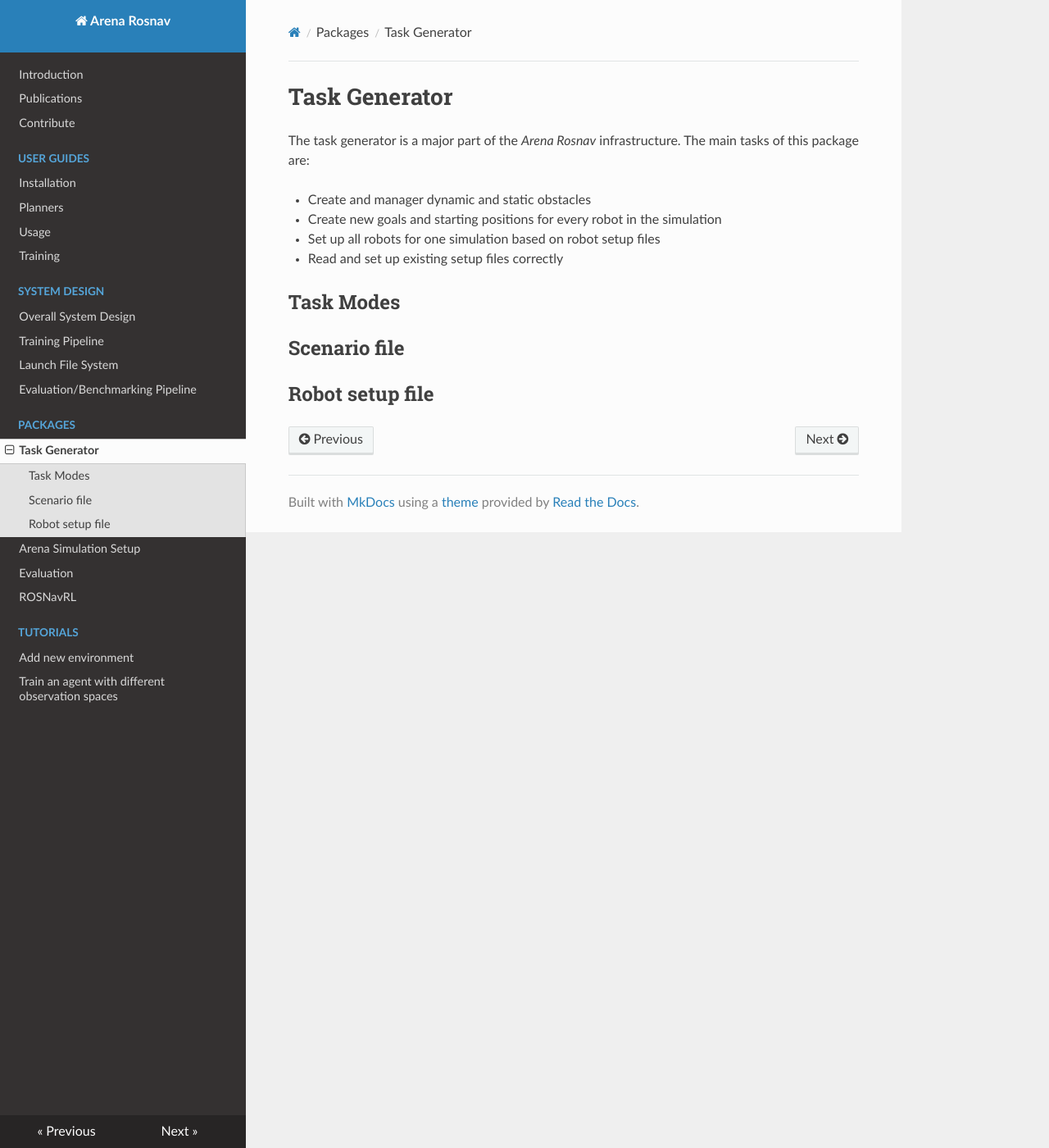
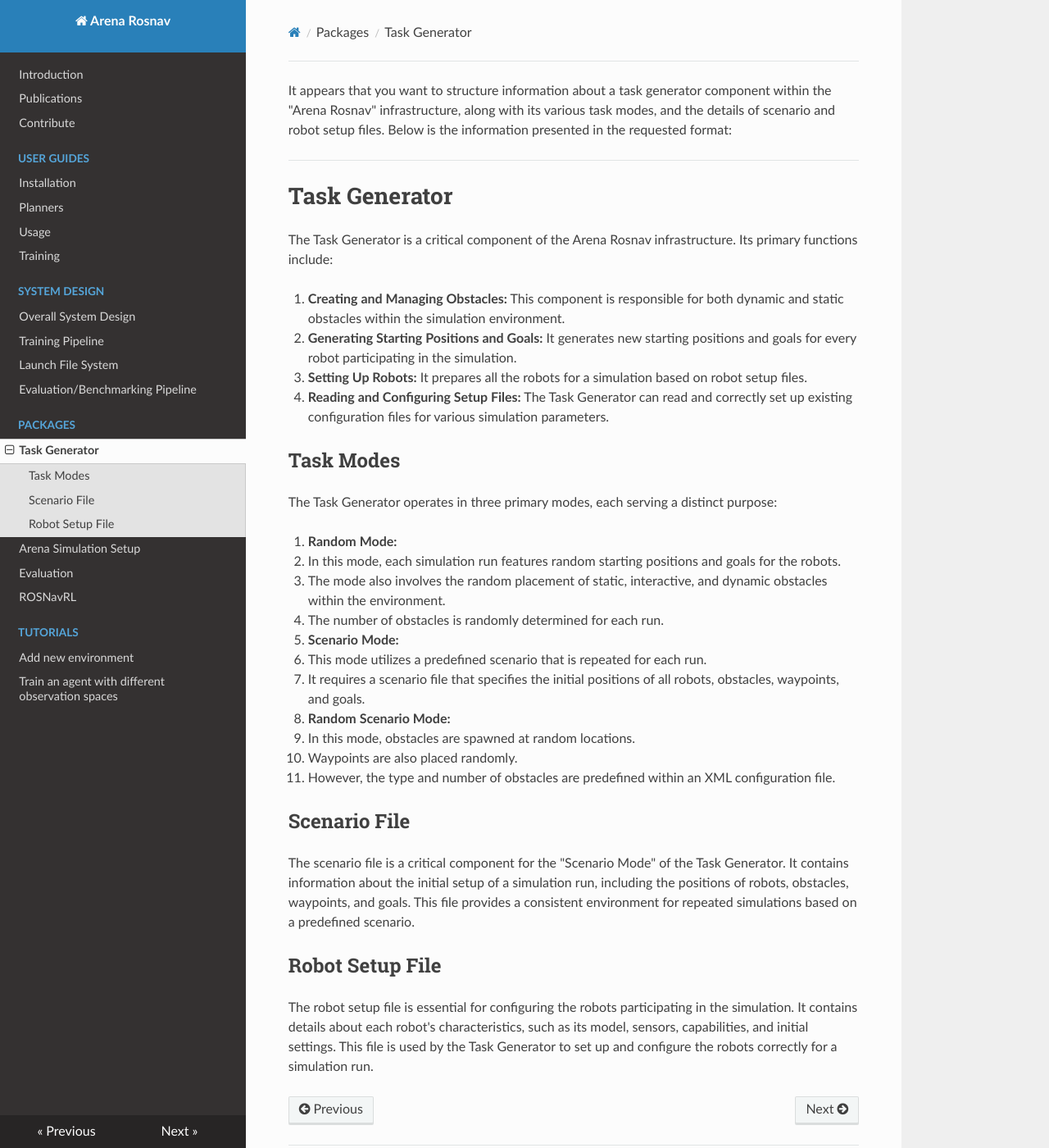
Before and after one commit to Arena-Rosnav/.github, an MkDocs documentation site: the page built from docs/packages/task_generator.md, in a window 1280 px wide and 1400 px high. Shown: the whole window at 82% size. Built offline with MkDocs 1.6.1, drawn with Linux system fonts in a browser that asks for light colours; nearby versions of some CDN libraries; comment, search, counter and statistics services are not loaded.

Commit message:
Update task_generator.md

```diff
--- a/docs/packages/task_generator.md
+++ b/docs/packages/task_generator.md
@@ -1,14 +1,41 @@
+It appears that you want to structure information about a task generator component within the "Arena Rosnav" infrastructure, along with its various task modes, and the details of scenario and robot setup files. Below is the information presented in the requested format:
+
+---
+
 # Task Generator
 
-The task generator is a major part of the _Arena Rosnav_ infrastructure. The main tasks of this package are:
+The Task Generator is a critical component of the Arena Rosnav infrastructure. Its primary functions include:
 
-- Create and manager dynamic and static obstacles
-- Create new goals and starting positions for every robot in the simulation
-- Set up all robots for one simulation based on robot setup files
-- Read and set up existing setup files correctly
+1. **Creating and Managing Obstacles:** This component is responsible for both dynamic and static obstacles within the simulation environment.
+
+2. **Generating Starting Positions and Goals:** It generates new starting positions and goals for every robot participating in the simulation.
+
+3. **Setting Up Robots:** It prepares all the robots for a simulation based on robot setup files.
+
+4. **Reading and Configuring Setup Files:** The Task Generator can read and correctly set up existing configuration files for various simulation parameters.
 
 ## Task Modes
 
-## Scenario file
+The Task Generator operates in three primary modes, each serving a distinct purpose:
 
-## Robot setup file
+1. **Random Mode:**
+   - In this mode, each simulation run features random starting positions and goals for the robots.
+   - The mode also involves the random placement of static, interactive, and dynamic obstacles within the environment.
+   - The number of obstacles is randomly determined for each run.
+
+2. **Scenario Mode:**
+   - This mode utilizes a predefined scenario that is repeated for each run.
+   - It requires a scenario file that specifies the initial positions of all robots, obstacles, waypoints, and goals.
+
+3. **Random Scenario Mode:**
+   - In this mode, obstacles are spawned at random locations.
+   - Waypoints are also placed randomly.
+   - However, the type and number of obstacles are predefined within an XML configuration file.
+
+## Scenario File
+
+The scenario file is a critical component for the "Scenario Mode" of the Task Generator. It contains information about the initial setup of a simulation run, including the positions of robots, obstacles, waypoints, and goals. This file provides a consistent environment for repeated simulations based on a predefined scenario.
+
+## Robot Setup File
+
+The robot setup file is essential for configuring the robots participating in the simulation. It contains details about each robot's characteristics, such as its model, sensors, capabilities, and initial settings. This file is used by the Task Generator to set up and configure the robots correctly for a simulation run.
```
